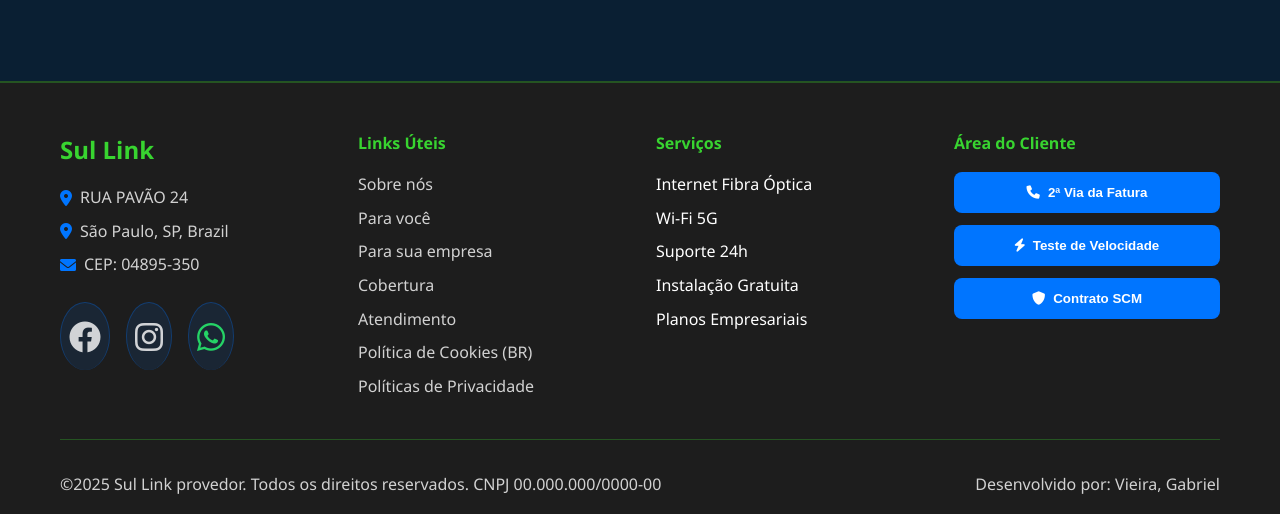
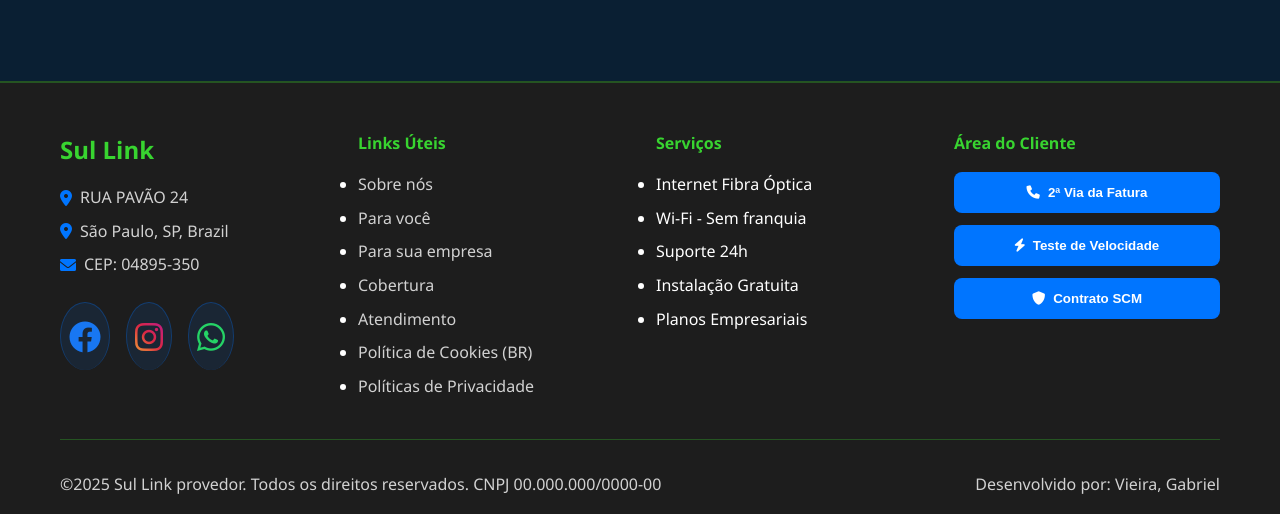
Before and after one commit to VieiraGabrielAlexandre/sullink, a PHP site: page / in a window 1280 px wide. Shown: the part 3916-4430 px from the top of the page. Run offline with PHP 8.4, Linux system fonts and the light colour scheme.

Commit message:
ajuste no css

```diff
--- a/index.html
+++ b/index.html
@@ -454,7 +454,7 @@
                 <h4 class="footer-subtitle">Serviços</h4>
                 <ul class="footer-links">
                     <li>Internet Fibra Óptica</li>
-                    <li>Wi-Fi 5G</li>
+                    <li>Wi-Fi - Sem franquia</li>
                     <li>Suporte 24h</li>
                     <li>Instalação Gratuita</li>
                     <li>Planos Empresariais</li>
--- a/styles.css
+++ b/styles.css
@@ -1087,6 +1087,23 @@ body {
     text-decoration: none;
 }
 
+/* Facebook icon - blue */
+.social-link .fa-facebook {
+    color: #1877f2;
+}
+
+/* Instagram icon - gradient colors */
+.social-link .fa-instagram {
+    background: linear-gradient(45deg, #f09433 0%,#e6683c 25%,#dc2743 50%,#cc2366 75%,#bc1888 100%);
+    -webkit-background-clip: text;
+    -webkit-text-fill-color: transparent;
+    background-clip: text;
+}
+
+/* WhatsApp icon - green */
+.social-link .fa-whatsapp {
+    color: #25d366;
+}
 .social-link,
 .social-link:link,
 .social-link:visited,
@@ -1102,11 +1119,28 @@ body {
 }
 
 .social-link:hover {
-    color: #38d430;
-    background: rgba(56, 212, 48, 0.1);
-    border-color: #38d430;
     transform: scale(1.1);
-    text-decoration: none;
+}
+
+/* Hover effects for each social icon */
+.social-link:hover .fa-facebook {
+    color: #0d5dbf;
+}
+
+.social-link:hover .fa-instagram {
+    background: linear-gradient(45deg, #d6832a 0%,#c55a33 25%,#b91f39 50%,#a91c57 75%,#9c1474 100%);
+    -webkit-background-clip: text;
+    -webkit-text-fill-color: transparent;
+    background-clip: text;
+}
+
+.social-link:hover .fa-whatsapp {
+    color: #1faa52;
+}
+background: rgba(56, 212, 48, 0.1);
+border-color: #38d430;
+transform: scale(1.1);
+text-decoration: none;
 }
 
 .footer-links {
```
